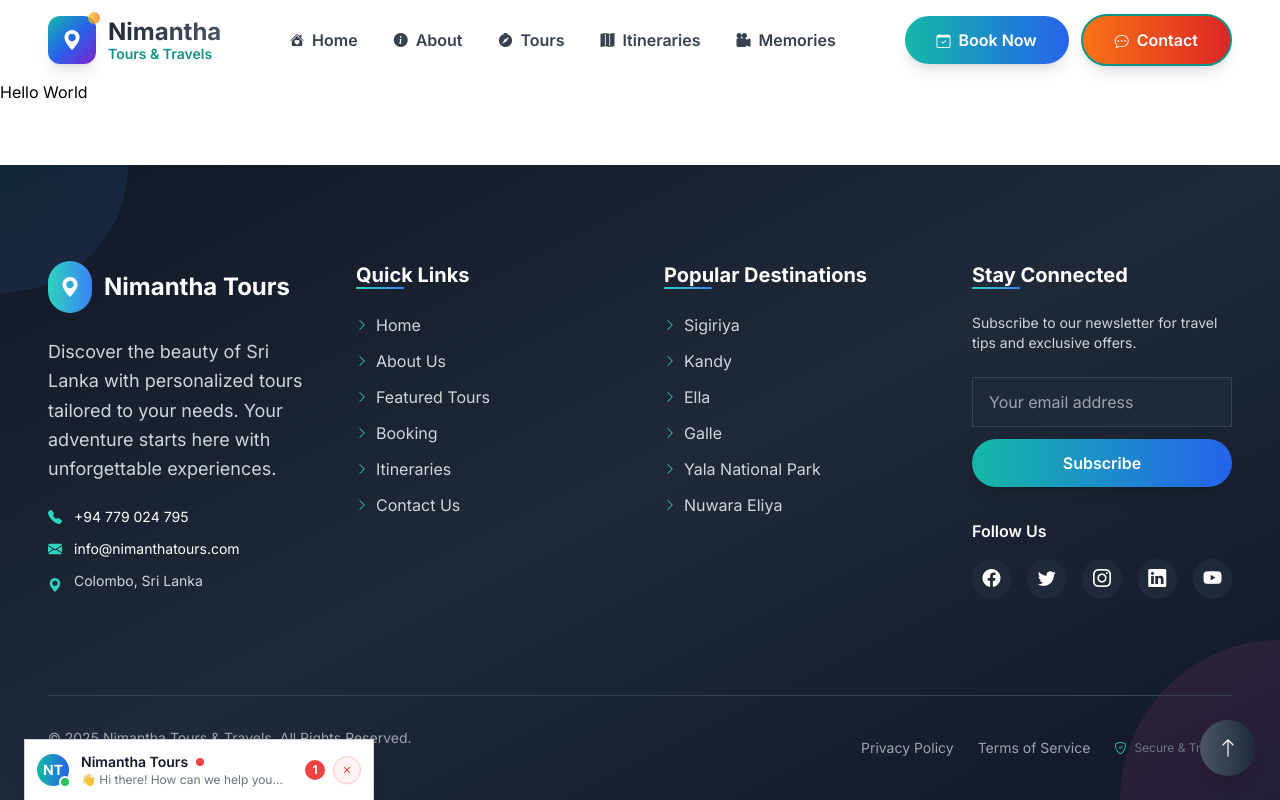
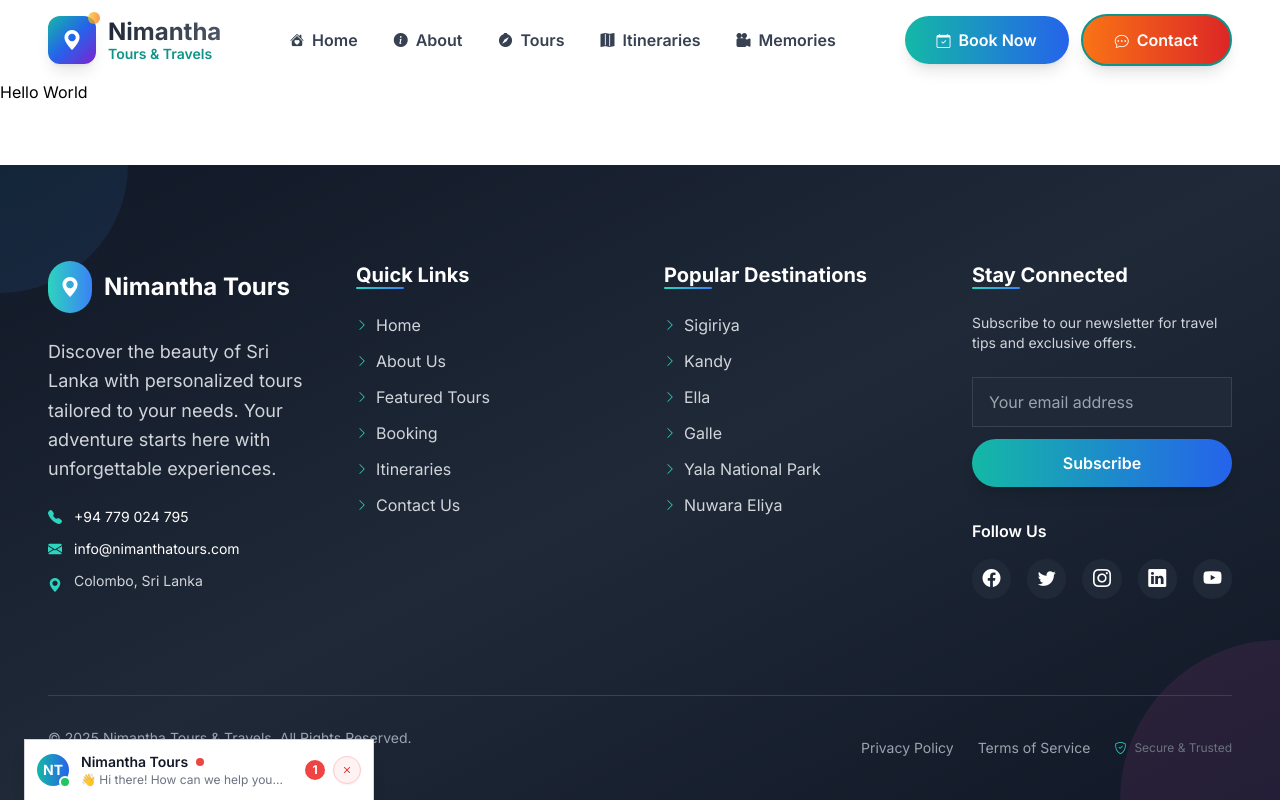
Before and after one commit to nathija-nimantha/Nimantha-Tours, a React (Vite) app in the folder frontend/: page /tour-packet in a window 1280 px wide. Built offline with nearby package versions, Linux system fonts and the light colour scheme; a web font is replaced by a local one.

Commit message:
feat: remove scroll-to-top button from FloatingActions for cleaner UI

```diff
--- a/frontend/src/components/FloatingActions.tsx
+++ b/frontend/src/components/FloatingActions.tsx
@@ -18,15 +18,6 @@ const FloatingActions: React.FC = () => {
 
   return (
     <>
-      {/* Scroll to Top Button - Mobile Optimized */}
-      <button
-        onClick={scrollToTop}
-        className="fixed bottom-4 right-4 sm:bottom-6 sm:right-6 z-40 w-12 h-12 sm:w-14 sm:h-14 bg-gradient-to-r from-gray-600 to-gray-800 hover:from-gray-700 hover:to-gray-900 text-white rounded-full shadow-lg hover:shadow-xl transform transition-all duration-300 hover:scale-110 flex items-center justify-center group active:scale-95 no-print"
-        aria-label="Scroll to top"
-      >
-        <i className="bi bi-arrow-up text-lg sm:text-xl group-hover:animate-bounce"></i>
-      </button>
-
       {/* Quick Message Form Modal */}
       <QuickMessageForm isOpen={isMessageFormOpen} onClose={() => setIsMessageFormOpen(false)} />
 
```
